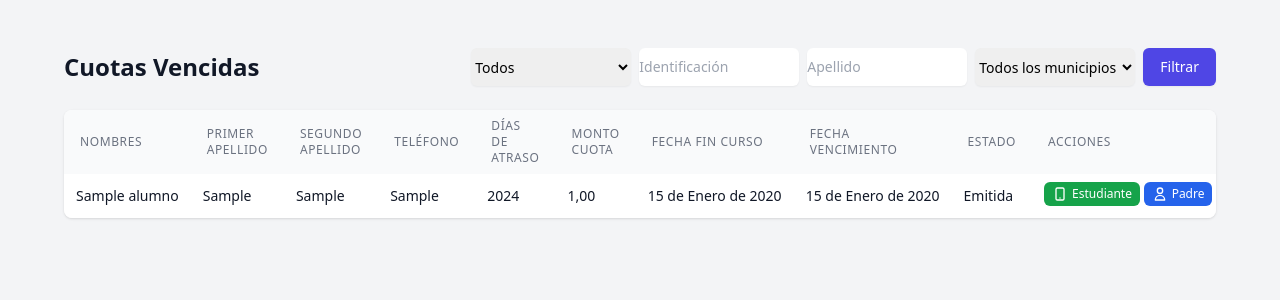
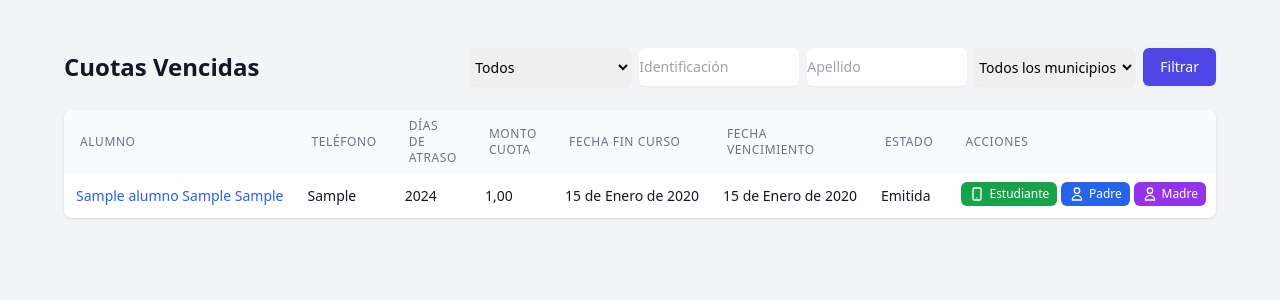
Before and after one commit to robertbarac/preicfes, a Django app: page /cartera/cuotas-vencidas/ in a window 1280 px wide. Shown: the part 64-364 px from the top of the page. Run offline with Django 5.2, Linux system fonts and the light colour scheme; a user stored in the database is signed in; tables that the repository leaves empty hold one stand-in row (values such as "Sample post"); some libraries are stand-ins or nearby versions.

Commit message:
mejora y acceso a alumno detail en lista de cuotas vencidas

```diff
--- a/cartera/templates/cartera/cuotas_vencidas_list.html
+++ b/cartera/templates/cartera/cuotas_vencidas_list.html
@@ -48,9 +48,7 @@
             <table class="min-w-full">
                 <thead class="bg-gray-50">
                     <tr>
-                        <th class="px-4 py-2 text-left text-xs font-medium text-gray-500 uppercase tracking-wider">Nombres</th>
-                        <th class="px-4 py-2 text-left text-xs font-medium text-gray-500 uppercase tracking-wider">Primer Apellido</th>
-                        <th class="px-4 py-2 text-left text-xs font-medium text-gray-500 uppercase tracking-wider">Segundo Apellido</th>
+                        <th class="px-4 py-2 text-left text-xs font-medium text-gray-500 uppercase tracking-wider">Alumno</th>
                         {% comment %} <th class="px-4 py-2 text-left text-xs font-medium text-gray-500 uppercase tracking-wider">Identificación</th> {% endcomment %}
                         <th class="px-4 py-2 text-left text-xs font-medium text-gray-500 uppercase tracking-wider">Teléfono</th>
                         <th class="px-4 py-2 text-left text-xs font-medium text-gray-500 uppercase tracking-wider">Días de Atraso</th>
@@ -64,9 +62,11 @@
                 <tbody class="bg-white divide-y divide-gray-200">
                     {% for cuota in cuotas %}
                     <tr>
-                        <td class="px-3 py-2 whitespace-nowrap text-sm text-gray-900">{{ cuota.deuda.alumno.nombres }}</td>
-                        <td class="px-3 py-2 whitespace-nowrap text-sm text-gray-900">{{ cuota.deuda.alumno.primer_apellido }}</td>
-                        <td class="px-3 py-2 whitespace-nowrap text-sm text-gray-900">{{ cuota.deuda.alumno.segundo_apellido }}</td>
+                        <td class="px-3 py-2 whitespace-nowrap text-sm text-gray-900">
+                            <a href="{% url 'alumno_detail' cuota.deuda.alumno.pk %}" class="text-blue-600 hover:text-blue-900 hover:underline">
+                                {{ cuota.deuda.alumno.nombres }} {{ cuota.deuda.alumno.primer_apellido }} {{ cuota.deuda.alumno.segundo_apellido }}
+                            </a>
+                        </td>
                         {% comment %} <td class="px-6 py-4 whitespace-nowrap text-sm text-gray-900">{{ cuota.deuda.alumno.identificacion }}</td> {% endcomment %}
                         <td class="px-3 py-2 whitespace-nowrap text-sm text-gray-900">{{ cuota.deuda.alumno.celular }}</td>
                         <td class="px-3 py-2 whitespace-nowrap text-sm text-gray-900">{{ cuota.dias_atraso }}</td>
@@ -111,7 +111,7 @@
                     </tr>
                     {% empty %}
                     <tr>
-                        <td colspan="11" class="px-3 py-2 whitespace-nowrap text-sm text-gray-500 text-center">
+                        <td colspan="9" class="px-3 py-2 whitespace-nowrap text-sm text-gray-500 text-center">
                             No hay cuotas vencidas que coincidan con los criterios de búsqueda.
                         </td>
                     </tr>
--- a/cartera/templates/cartera/grafica_ingresos.html
+++ b/cartera/templates/cartera/grafica_ingresos.html
@@ -48,7 +48,7 @@
 
     <!-- Gráfica anual (se mantiene igual) -->
     <div class="bg-white p-6 rounded-lg shadow-md mb-8">
-        <h2 class="text-xl font-semibold mb-4">Ingresos vs Egresos - {{ año_seleccionado }}</h2>
+        <h2 class="text-xl font-semibold mb-4">Ingresos {{ año_seleccionado }}</h2>
         <img src="{% url 'cartera:grafica' %}?año={{ año_seleccionado }}&grafica=1{% if municipio_seleccionado %}&municipio={{ municipio_seleccionado }}{% endif %}{% if tipo_programa_seleccionado %}&tipo_programa={{ tipo_programa_seleccionado }}{% endif %}"
              alt="Gráfica de Ingresos y Egresos"
              class="w-full h-auto border rounded">
```
